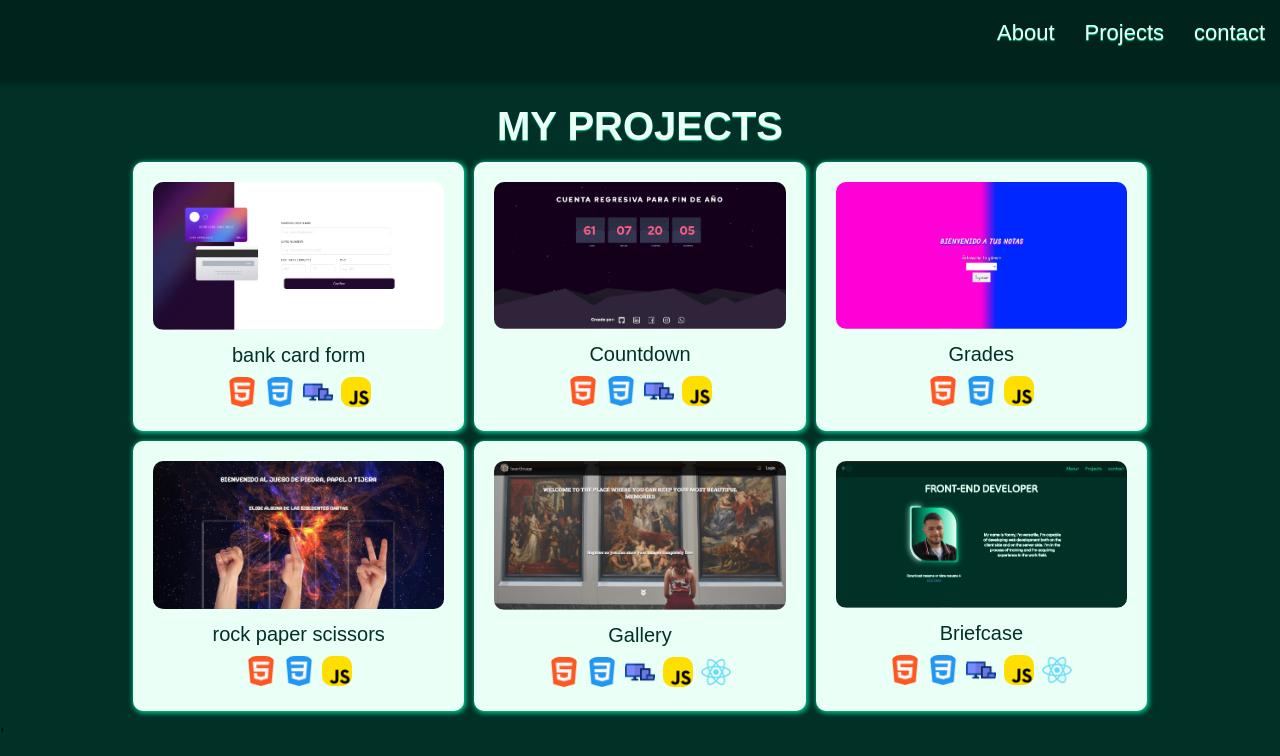
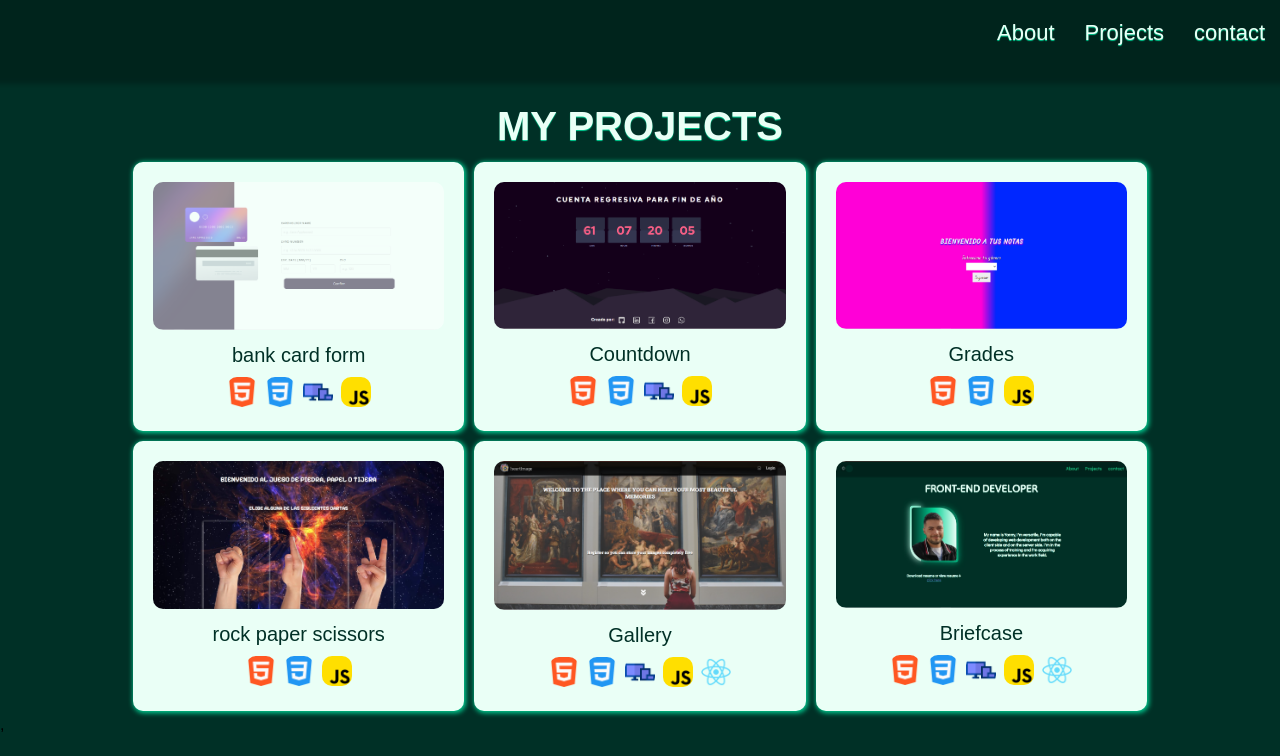
Before and after one commit to yonny-147/Resume, a React (Vite) app: page /projects in a window 1280 px wide. In both pictures the pointer is over the picture 298 px from the left and 255 px from the top of the page. Shown: the top 756 px of the page. Built offline with nearby package versions, Linux system fonts and the light colour scheme; a web font is replaced by a local one.

Commit message:
portafolio v1.2.1

```diff
--- a/src/routes/ProjectsComponent.jsx
+++ b/src/routes/ProjectsComponent.jsx
@@ -16,7 +16,7 @@ export const ProjectsComponent = () => {
         </div>
         <div className='containerProjects'>
           <div className='cart'>
-            <a href='https://rad-valkyrie-83953e.netlify.app/'><img className='imgProjects' src="imgs/cardform.png" alt="cardform" /></a>
+           <a href='https://rad-valkyrie-83953e.netlify.app/'><img className='imgProjects' src="imgs/cardform.png" alt="cardform" /></a>
             <div>
               <p className='nameProject'>bank card form</p>
               <p>
--- a/src/styles/projects.css
+++ b/src/styles/projects.css
@@ -53,6 +53,11 @@
 .imgProjects{
     width: 100%;
     border-radius: 10px;
+    z-index: 0;
+}
+.imgProjects:hover{
+    width: 100%;
+    opacity: 0.5;
 }
 
 @media(max-width:780px){
```
